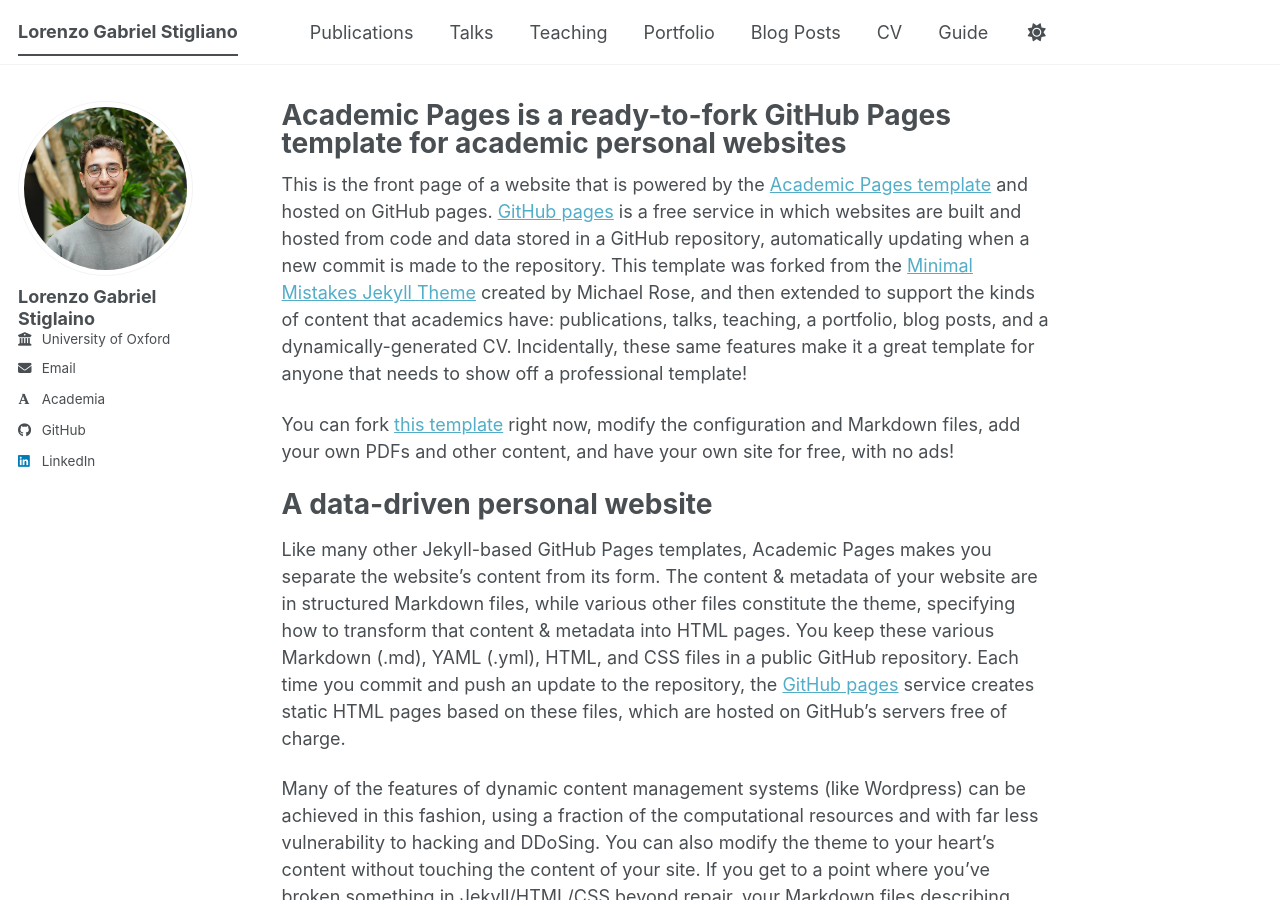
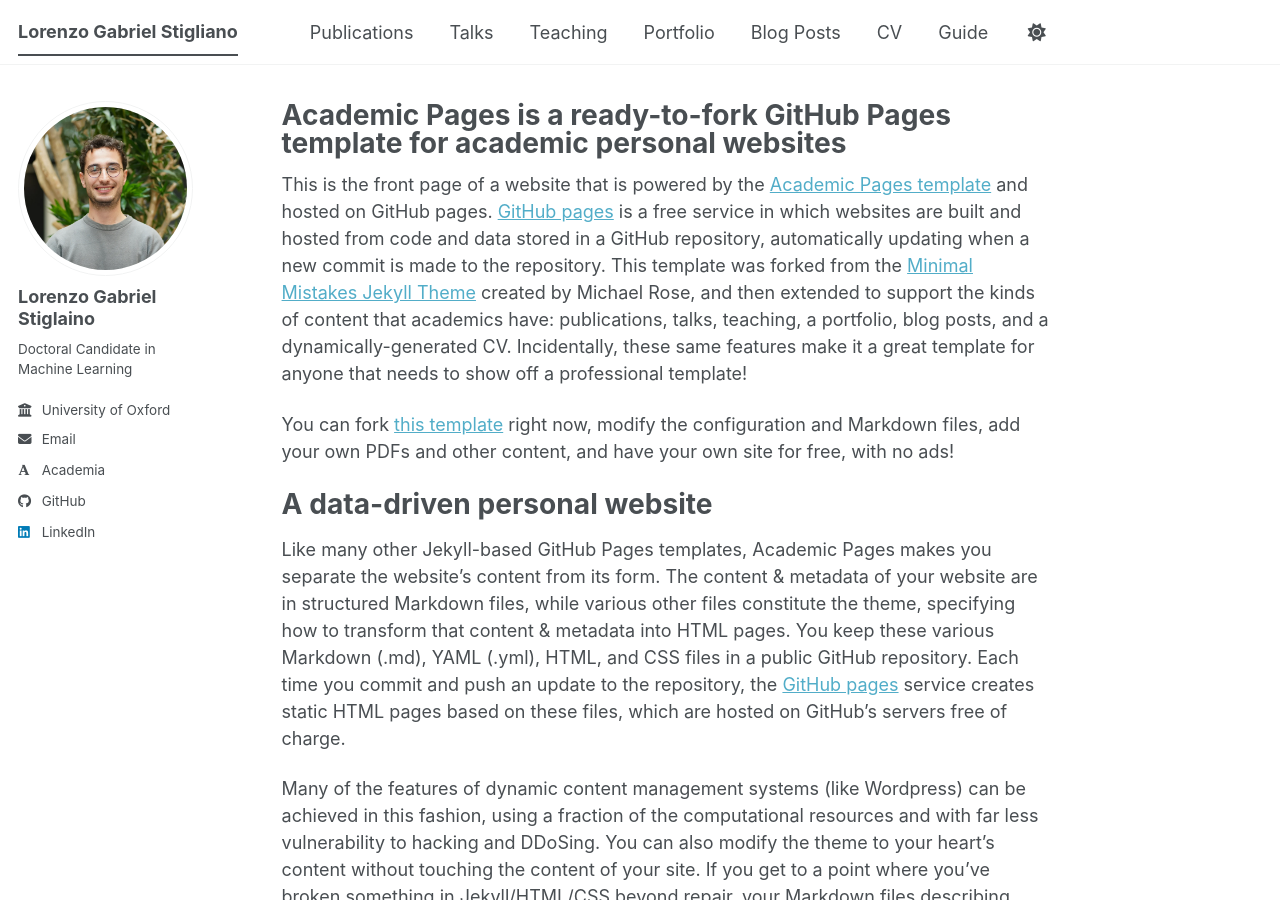
Before and after one commit to LorenzoStigliano/lorenzostigliano.github.io, a Jekyll site: the page built from _pages/about.md, in a window 1280 px wide and 900 px high. Built offline with Jekyll 4.4.1, drawn with Linux system fonts in a browser that asks for light colours; some web fonts are replaced; a script bundle is joined from its source files by our own code; library files that are not in the unit come from our copies.

Commit message:
adding background

```diff
--- a/_config.yml
+++ b/_config.yml
@@ -26,7 +26,7 @@
   avatar           : "cdt_picture.png"
   name             : "Lorenzo Gabriel Stiglaino"
   pronouns         : # example: "she/her"
-  bio              : # "Short biography for the left-hand sidebar"
+  bio              : "Doctoral Candidate in Machine Learning"
   location         : #
   employer         : "University of Oxford"
   uri              : # URL
```
